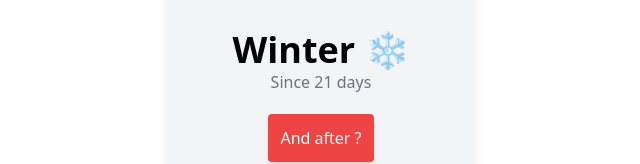
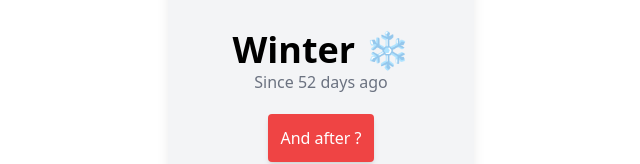
Before and after one commit to alexboisseau/seasons-app, a React (Vite) app: page / in a window 1280 px wide. Shown: the part 356-520 px from the top of the page, without its empty margins (319-959 px from the left). Built offline with nearby package versions, Linux system fonts and the light colour scheme.

Commit message:
Calculate days since the start of the season in SeasonCard component

```diff
--- a/src/components/SeasonCard.jsx
+++ b/src/components/SeasonCard.jsx
@@ -1,10 +1,21 @@
+import { formatDistanceToNowStrict } from 'date-fns';
+
 export default function SeasonCard({ onClick, season }) {
+  const sinceDays = formatDistanceToNowStrict(
+    new Date(
+      new Date().getFullYear() + (season.name === 'Winter' ? -1 : 0),
+      season.beginAt.month - 1,
+      season.beginAt.day
+    ),
+    { unit: 'day', addSuffix: true }
+  );
+
   return (
     <div className="shadow-black-500/50 rounded bg-gray-100 py-24 px-16 text-center shadow-lg">
       <h1 className="text-4xl font-bold">
         {season.name} {season.icon}
       </h1>
-      <p className="text-gray-500">Since 21 days</p>
+      <p className="text-gray-500">Since {sinceDays}</p>
       <button
         className="mt-5 rounded bg-red-500 p-3 text-white shadow shadow-md hover:bg-red-600"
         onClick={() => onClick()}
```
